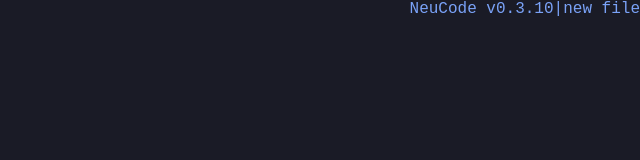
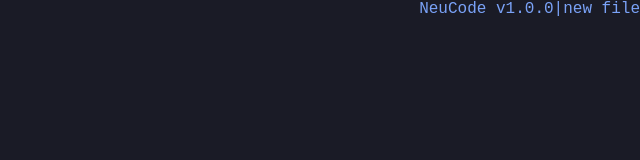
Before and after one commit to CatSquared-Labs/NeuCode, a website built with Vite: page resources/index.html in a window 1280 px wide. Shown: the top 160 px of the page, 640-1280 px from the left. Built offline with nearby package versions, Linux system fonts and the light colour scheme; no server answers.

Commit message:
Update title bar version from v0.3.10 to v1.0.0

```diff
--- a/resources/index.html
+++ b/resources/index.html
@@ -20,7 +20,7 @@
             </div>
         </div>
         <div style="flex:1"></div>
-        <span id="title-bar-text">NeuCode v0.3.10</span>
+        <span id="title-bar-text">NeuCode v1.0.0</span>
         <span id="title-bar-seperator"> | </span>
         <div id="tab-bar"><span id="active-tab-name">new file</span></div>
     </div>
```
